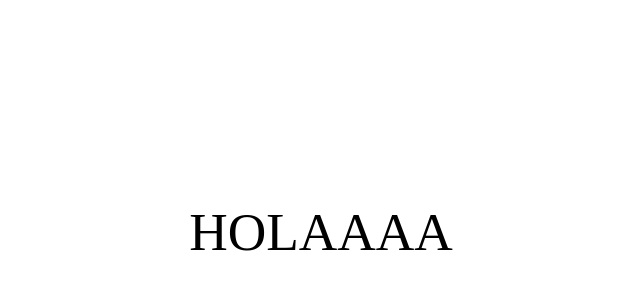
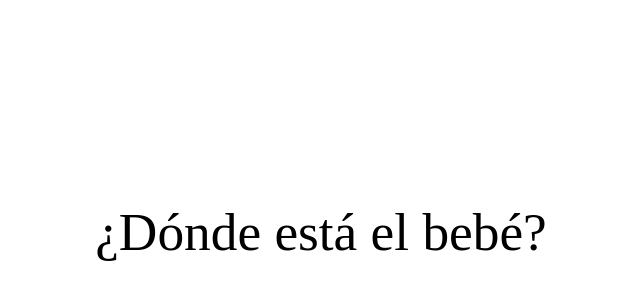
Before and after one commit to rokmax81/rok-web, a plain HTML site: page index.html in a window 1280 px wide. Shown: the part 168-468 px from the top of the page, without its empty margins (319-959 px from the left). Drawn offline with Linux system fonts and the light colour scheme.

Commit message:
Cambia texto de la portada a '¿Dónde está el bebé?'
Co-Authored-By: Claude Opus 5.5 <noreply@anthropic.com>
Claude-Session: https://claude.ai/code/session_019S8t3oUkr4qH4BuLmDJyFE

```diff
--- a/index.html
+++ b/index.html
@@ -16,6 +16,6 @@
   </style>
 </head>
 <body>
-  <h1>HOLAAAA</h1>
+  <h1>¿Dónde está el bebé?</h1>
 </body>
 </html>
```
